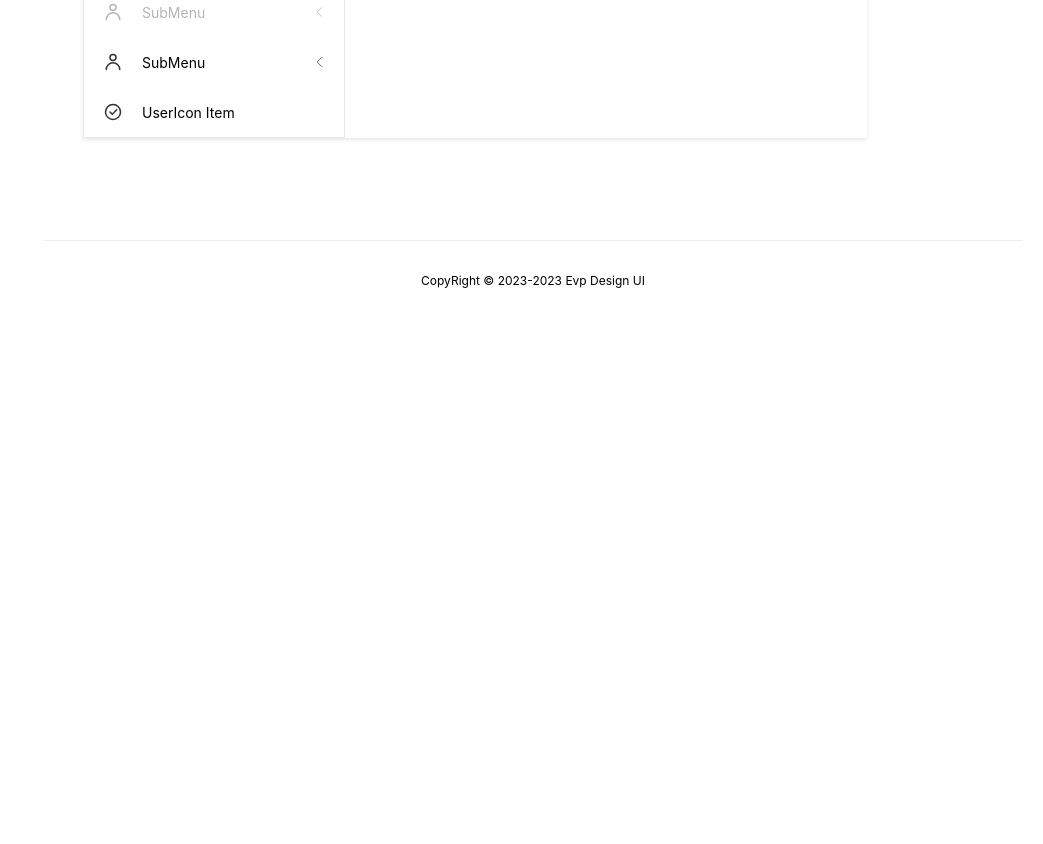
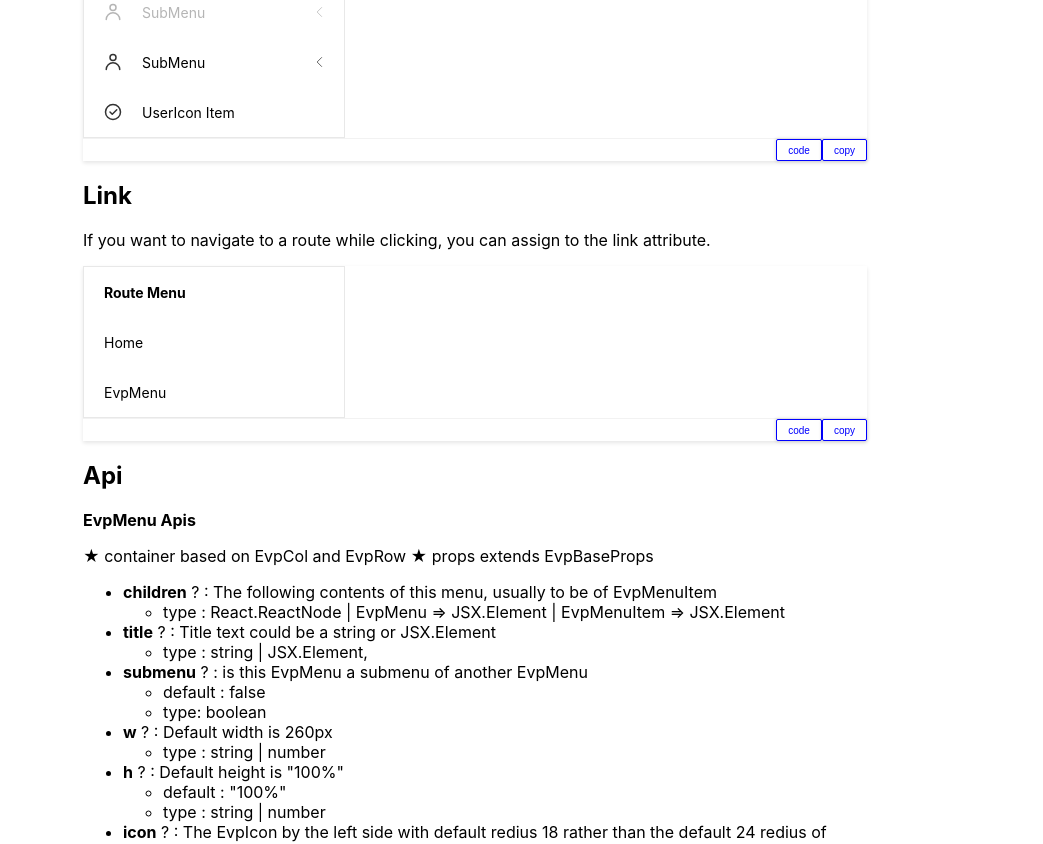
Before and after one commit to Evanpatchouli/evp-design-ui, a React app: page /#/components/evp-menu in a window 1280 px wide. Shown: the part 1400-2244 px from the top of the page, without its empty margins (237-1280 px from the left). Before the commit the page ends 1720 px from the top, so only its background shows below. Built offline with nearby package versions, Linux system fonts and the light colour scheme.

Commit message:
docs: evp-menu

```diff
--- a/src/lib/evp-menu-item/index.tsx
+++ b/src/lib/evp-menu-item/index.tsx
@@ -5,7 +5,6 @@ import { IconType } from "../evp-icon";
 import EvpBaseProps from "../props";
 import AllParser from "../utils/props.parser";
 import { useNavigate } from "react-router";
-import { Color } from "../constant";
 
 export interface EvpMenuItemProps extends EvpBaseProps {
   children?: React.ReactNode,
@@ -23,7 +22,7 @@ export default function EvpMenuItem(props: EvpMenuItemProps) {
   const $event = $props.event;
   const $click = props["not-allowed"]?undefined :
   (e: React.MouseEvent) => {
-    $event.onMouseEnter?.(e);
+    $event.onMouseDown?.(e);
     if (props.link) {
       linkTo(props.link);
     }
--- a/src/lib/evp-menu/index.tsx
+++ b/src/lib/evp-menu/index.tsx
@@ -42,7 +42,7 @@ export default function EvpMenu(props: EvpMenuProps) {
   function $click(e: React.MouseEvent){
     if (!props["not-allowed"]) {
       deExpand();
-      $event.onMouseEnter?.(e);
+      $event.onMouseDown?.(e);
       if (props.link) {
         linkTo(props.link);
       }
--- a/src/preview/evp-menu.tsx
+++ b/src/preview/evp-menu.tsx
@@ -5,8 +5,27 @@ import EvpMenuItem from "../lib/evp-menu-item"
 import EvpRow from "../lib/evp-row"
 import Tsx from "@/components/tsx"
 import Card from "@/components/card"
+import { useState } from "react"
+import EvpButton from "evp-design-ui/evp-button"
 
 export default function MenuView() {
+  const [showCode, setShowCode] = useState<{[x:number]:boolean}>({
+    1: false,
+    2: false,
+    3: false,
+    4: false,
+    5: false,
+    6: false,
+    7: false,
+    8: false
+  })
+
+  const clickCode = (idx: number) => {
+    let $showCode = { ...showCode };
+    $showCode[idx] = !showCode[idx];
+    setShowCode($showCode);
+    return void 0;
+  }
   return(
     <div className="preview-container">
 <Md>
@@ -39,11 +58,13 @@ import { EvpMenu } from 'evp-design-ui'
 </EvpMenu>
 `}
 </Tsx>
-      <EvpMenu title="Main Menu">
-        <EvpMenuItem icon='user'>User Space</EvpMenuItem>
-        <EvpMenuItem icon='user'>User Space</EvpMenuItem>
-        <EvpMenuItem icon='user'>User Space</EvpMenuItem>
-      </EvpMenu>
+      <Card>
+        <EvpMenu title="Main Menu">
+          <EvpMenuItem icon='user'>User Space</EvpMenuItem>
+          <EvpMenuItem icon='user'>User Space</EvpMenuItem>
+          <EvpMenuItem icon='user'>User Space</EvpMenuItem>
+        </EvpMenu>
+      </Card>
 <Md>
 {`
 ## EvpMenuItem
@@ -67,7 +88,10 @@ If you want to display a submenu, you can set a EvpMenu as one of a menu childre
 If you want to disable some menu or menuitem, you can assign not-allowed attribute to it.
 `}
 </Md>
-      <Card>
+      <Card toolBar={<>
+        <EvpButton $click={()=>clickCode(1)} plain size="mini" text="code" />
+        <EvpButton plain size="mini" text="copy" />
+      </>}>
         <EvpMenu title={
           <EvpRow>
             <SvgIcons.All radius={18} pd={[0,20,0,0]}/>
@@ -75,7 +99,6 @@ If you want to disable some menu or menuitem, you can assign not-allowed attribu
           </EvpRow>
         }
         mg={[0,0,0,0]}
-        class="woc"
         >
           <EvpMenuItem icon='user'>UserIcon Item</EvpMenuItem>
           <EvpMenuItem icon='waterfalls_h'>UserIcon Item</EvpMenuItem>
@@ -92,6 +115,93 @@ If you want to disable some menu or menuitem, you can assign not-allowed attribu
           <EvpMenuItem icon='true_circle'>UserIcon Item</EvpMenuItem>
         </EvpMenu>
       </Card>
+{showCode[1]?
+<Tsx>
+{`
+<EvpMenu title={
+  <EvpRow>
+    <SvgIcons.All radius={18} pd={[0,20,0,0]}/>
+    <h4>Main Menu</h4>
+  </EvpRow>
+}
+mg={[0,0,0,0]}
+>
+  <EvpMenuItem icon='user'>UserIcon Item</EvpMenuItem>
+  <EvpMenuItem icon='waterfalls_h'>UserIcon Item</EvpMenuItem>
+  <EvpMenu not-allowed submenu icon='user' title="SubMenu">
+    <EvpMenuItem not-allowed icon='unknown'>Unknown Item</EvpMenuItem>
+    <EvpMenuItem icon='unknown'>Unknown Item</EvpMenuItem>
+    <EvpMenuItem icon='unknown'>Unknown Item</EvpMenuItem>
+  </EvpMenu>
+  <EvpMenu submenu icon='user' title="SubMenu">
+    <EvpMenuItem not-allowed icon='unknown'>Unknown Item</EvpMenuItem>
+    <EvpMenuItem icon='unknown'>Unknown Item</EvpMenuItem>
+    <EvpMenuItem icon='unknown'>Unknown Item</EvpMenuItem>
+  </EvpMenu>
+  <EvpMenuItem icon='true_circle'>UserIcon Item</EvpMenuItem>
+</EvpMenu>
+`}
+</Tsx>
+: void 0}
+<Md>
+{`
+## Link
+
+If you want to navigate to a route while clicking, you can assign to the link attribute.
+`}
+</Md>
+      <Card toolBar={<>
+        <EvpButton $click={()=>clickCode(2)} plain size="mini" text="code" />
+        <EvpButton plain size="mini" text="copy" />
+      </>}>
+        <EvpMenu title={
+          <span style={{ fontWeight: 'bold' }}>Route Menu</span>
+        }>
+          <EvpMenuItem link='/'>Home</EvpMenuItem>
+          <EvpMenuItem link='/components/evp-menu'>EvpMenu</EvpMenuItem>
+        </EvpMenu>
+      </Card>
+{showCode[2]?
+<Tsx>
+{`
+<EvpMenu title={
+  <span style={{ fontWeight: 'bold' }}>Route Menu</span>
+}>
+  <EvpMenuItem link='/'>Home</EvpMenuItem>
+  <EvpMenuItem link='/components/evp-menu'>EvpMenu</EvpMenuItem>
+</EvpMenu>
+`}
+</Tsx>
+: void 0}
+<Md>
+{`
+## Api
+
+**EvpMenu Apis**
+
+★ container based on EvpCol and EvpRow
+★ props extends EvpBaseProps
+
+- **children** ? : The following contents of this menu, usually to be of EvpMenuItem
+  + type : React.ReactNode | EvpMenu => JSX.Element | EvpMenuItem => JSX.Element
+- **title** ? : Title text could be a string or JSX.Element
+  + type : string | JSX.Element,
+- **submenu** ? : is this EvpMenu a submenu of another EvpMenu
+  + default : false
+  + type: boolean
+- **w** ? : Default width is 260px
+  + type : string | number
+- **h** ? : Default height is "100%"
+  + default : "100%"
+  + type : string | number
+- **icon** ? : The EvpIcon by the left side with default redius 18 rather than the default 24 redius of EvpIcon
+  + default : undefined
+  + type : IconType
+- **link** ? : route-link to where
+  + default : undefined
+  + type : string
+`}
+</Md>
     </div>
   )
 }
```
